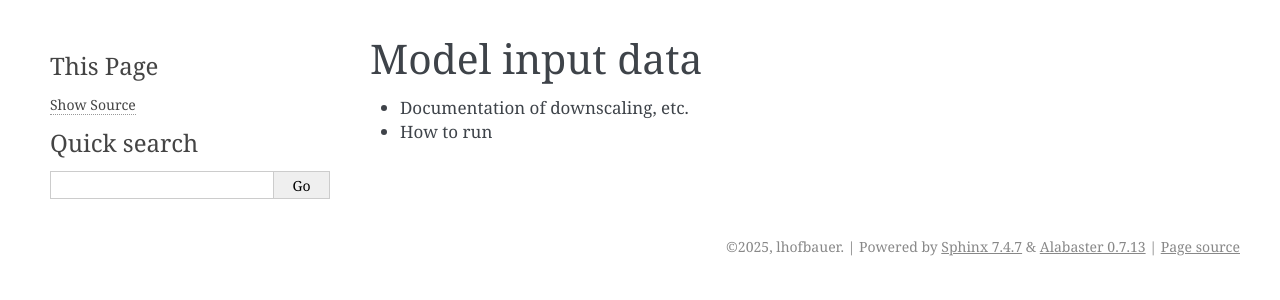
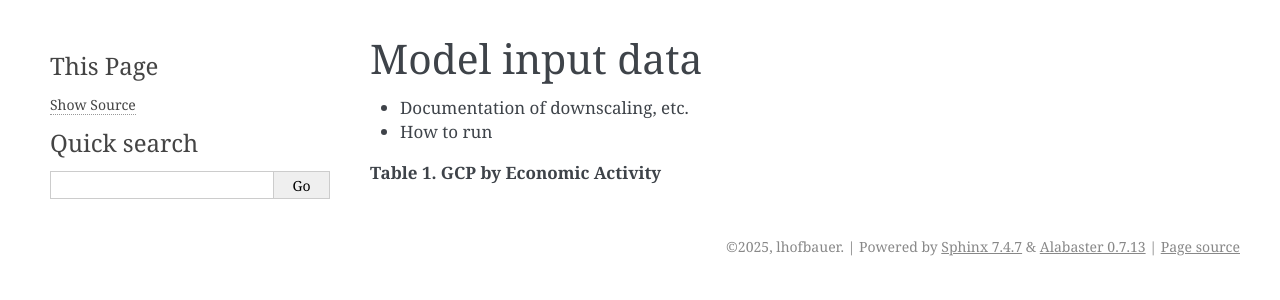
Before and after one commit to ClimateCompatibleGrowth/CORE-WESM, a Sphinx documentation site: the page built from docs/data.rst, in a window 1280 px wide. Shown: the top 300 px of the page. Built offline with Sphinx 7.4.7, drawn with Linux system fonts in a browser that asks for light colours.

Commit message:
test table

```diff
--- a/docs/data.rst
+++ b/docs/data.rst
@@ -8,3 +8,5 @@ Model input data
 * Documentation of downscaling, etc.
 
 * How to run
+
+**Table 1. GCP by Economic Activity**
```
